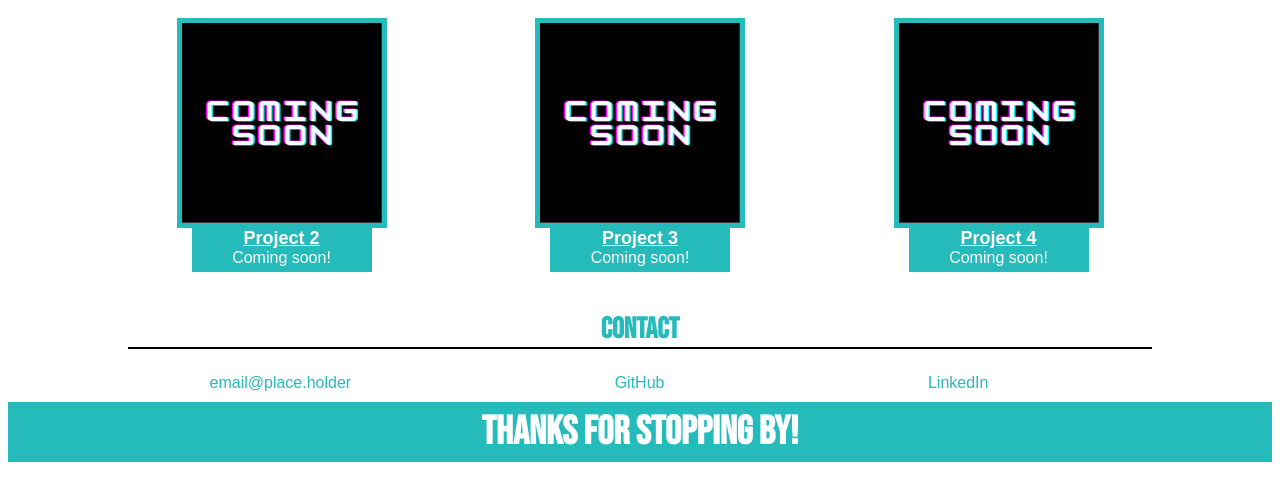
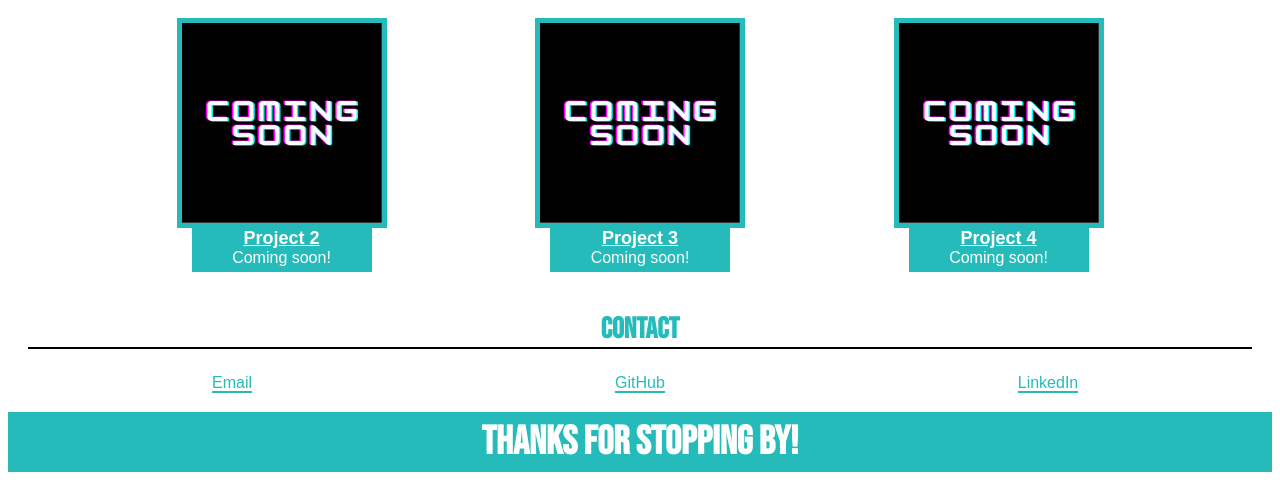
Before and after one commit to rdahltorp/HTML-and-CSS-Portfolio, a plain HTML site: page index.html in a window 1280 px wide. Shown: the part 1763-2243 px from the top of the page. Drawn offline with Linux system fonts and the light colour scheme.

Commit message:
Updated the CSS so that the contact links are centered and evenly spaced. Aadjusted some of the formating on the page to make it look cleaner. Began writing the README.

```diff
--- a/assets/style.css
+++ b/assets/style.css
@@ -1,9 +1,3 @@
-/* my big questions
-• How do I change the <p> in each of the work items to be aligned at the bottom right of the image?
-• How do I space out the contact links evenly?
-• How do I set it for proper site responsiveness as mentioned in the grading criteria?
-*/
-
 /* Items throughout */
 :root {
     --primary: rgb(38, 187, 187)
@@ -71,8 +65,6 @@ h2 {
     text-align: center;
     font-family: 'Bebas Neue', cursive;
     border-bottom: solid black 2px;
-    margin-left: 100px;
-    margin-right: 100px;
     font-size: 22pt;
 }
 
@@ -88,13 +80,6 @@ h2 {
 
 .about-me {
     display: flex;
-}
-
-/* WORK SECTION */
-/* main container for finished work */
-.finished-work {
-    /* display: flex;
-    flex-wrap: wrap; */
 }
 
 .work-item-1 {
@@ -116,7 +101,6 @@ h2 {
     background-color: var(--primary);
     color: white;
     padding: 5px;
-    /* margin-bottom: 0; ---COMMENTING OUT FOR NOW. */
     margin-top: -6px;
     width: 180px;
     position: relative;
@@ -155,7 +139,6 @@ h2 {
     background-color: var(--primary);
     color: white;
     padding: 5px;
-    /* margin-bottom: 0; */
     margin-top: -5px;
     width: 180px;
     text-align: center;
@@ -168,12 +151,17 @@ h2 {
 }
 
 /* CONTACT SECTION */
+
 .contact {
     display: flex;
     flex-wrap: wrap;
-    justify-content: space-evenly;
-    margin-left: -82px;
-    margin-bottom: 10px;
+    justify-content: space-around;
+}
+
+.link-container {
+    width: 200px;
+    text-align: center;
+    margin-bottom: 20px;
 }
 
 .contact-links {
@@ -181,6 +169,8 @@ h2 {
     color: var(--primary);
     width: 100%;
     flex: 0;
+    border-bottom: solid 2px;
+    border-color: var(--primary);
 }
 
 /* FOOTER SECTION */
@@ -196,6 +186,7 @@ h3 {
     font-family: 'Bebas Neue', cursive;
     font-size: 30pt;
     margin: 6px;
+    text-align: center;
 }
 
 /* MAYBE MAKE IT RESPONSIVE AT 721px SINCE THAT IS JUST BEFORE THE COMING SOON BOXES TOUCH. THEN WE CAN MAKE IT A COLUMN } */
@@ -205,3 +196,9 @@ h3 {
 	.upcoming-work {
 		flex-direction: column;
 	}
+
+    .contact {
+        flex-direction: column;
+        align-items: center;
+    }
+}
--- a/index.html
+++ b/index.html
@@ -80,9 +80,9 @@
         <!--CONTACT SECTION-->
         <h2 id="contact">Contact</h2>
         <section class="contact">
-            <a href="#" class="contact-links">email@place.holder</a>
-            <a href="https://github.com/rdahltorp" class="contact-links">GitHub</a>
-            <a href="https://www.linkedin.com/in/reeddahltorp/" class="contact-links">LinkedIn</a>
+            <div class="link-container"><a href="mailto:place@holder.com" class="contact-links">Email</a></div>
+            <div class="link-container"><a href="https://github.com/rdahltorp" class="contact-links">GitHub</a></div>
+            <div class="link-container"><a href="https://www.linkedin.com/in/reeddahltorp/" class="contact-links">LinkedIn</a></div>
         </section>
     </main>
 
```
Also changed, not shown: assets/images/challenge-1-screen- horiseon-final-page.png (deleted), 1 other file.
